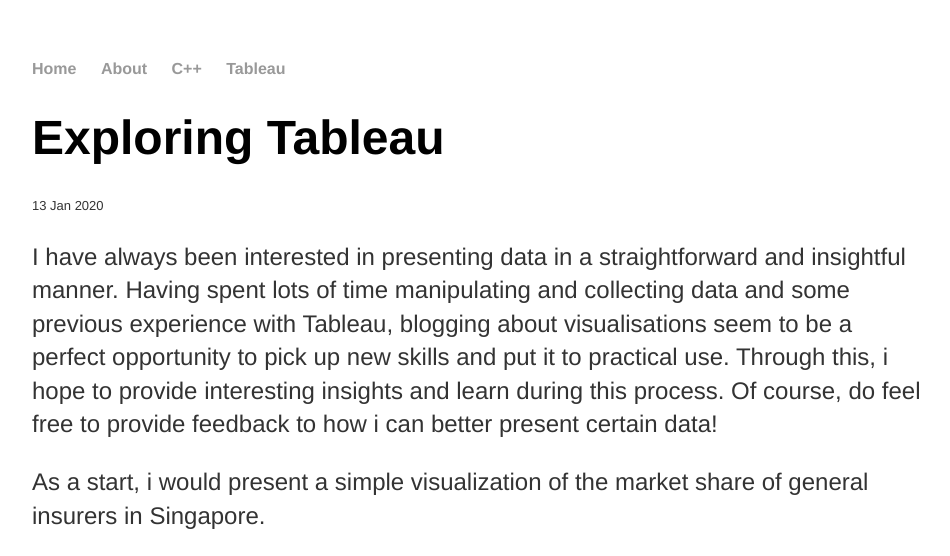
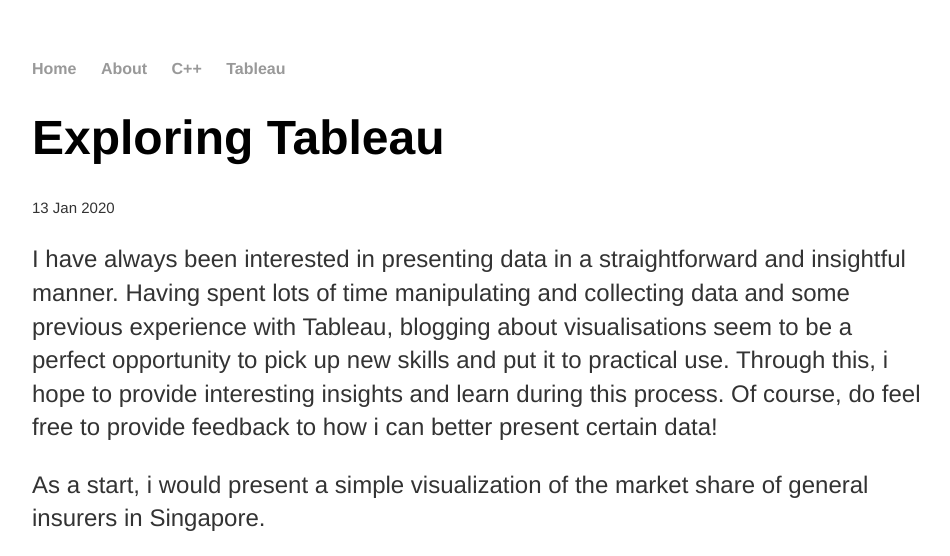
Before and after one commit to cchanzl/Lock-Screen, a Jekyll site: the page built from _posts/2020-01-13-Exploring-Tableau.md, in a window 1280 px wide. Shown: the top 556 px of the page, without its empty margins (160-1110 px from the left). Built offline with Jekyll 4.4.1, drawn with Linux system fonts in a browser that asks for light colours; grey boxes are pictures that could not be loaded.

Commit message:
Update post.html

```diff
--- a/_layouts/post.html
+++ b/_layouts/post.html
@@ -2,7 +2,7 @@
 layout: default
 ---
 <h1>{{ page.title }}</h1>
-<p class="meta" style="font-size:13px">{{ page.date | date_to_string }}</p>
+<p class="meta" style="font-size:15px">{{ page.date | date_to_string }}</p>
 
 <div class="post">
   {{ content }}
```
